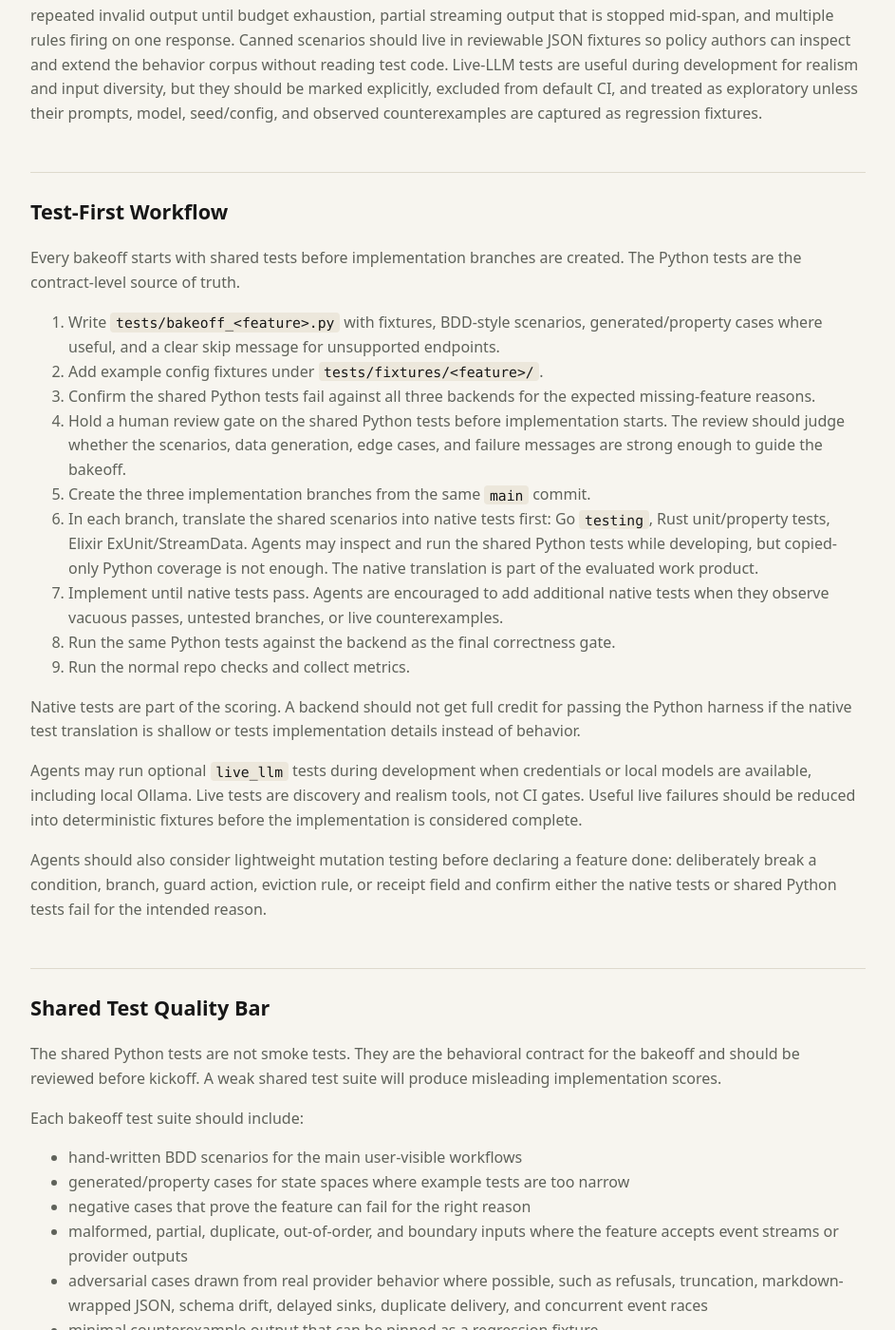
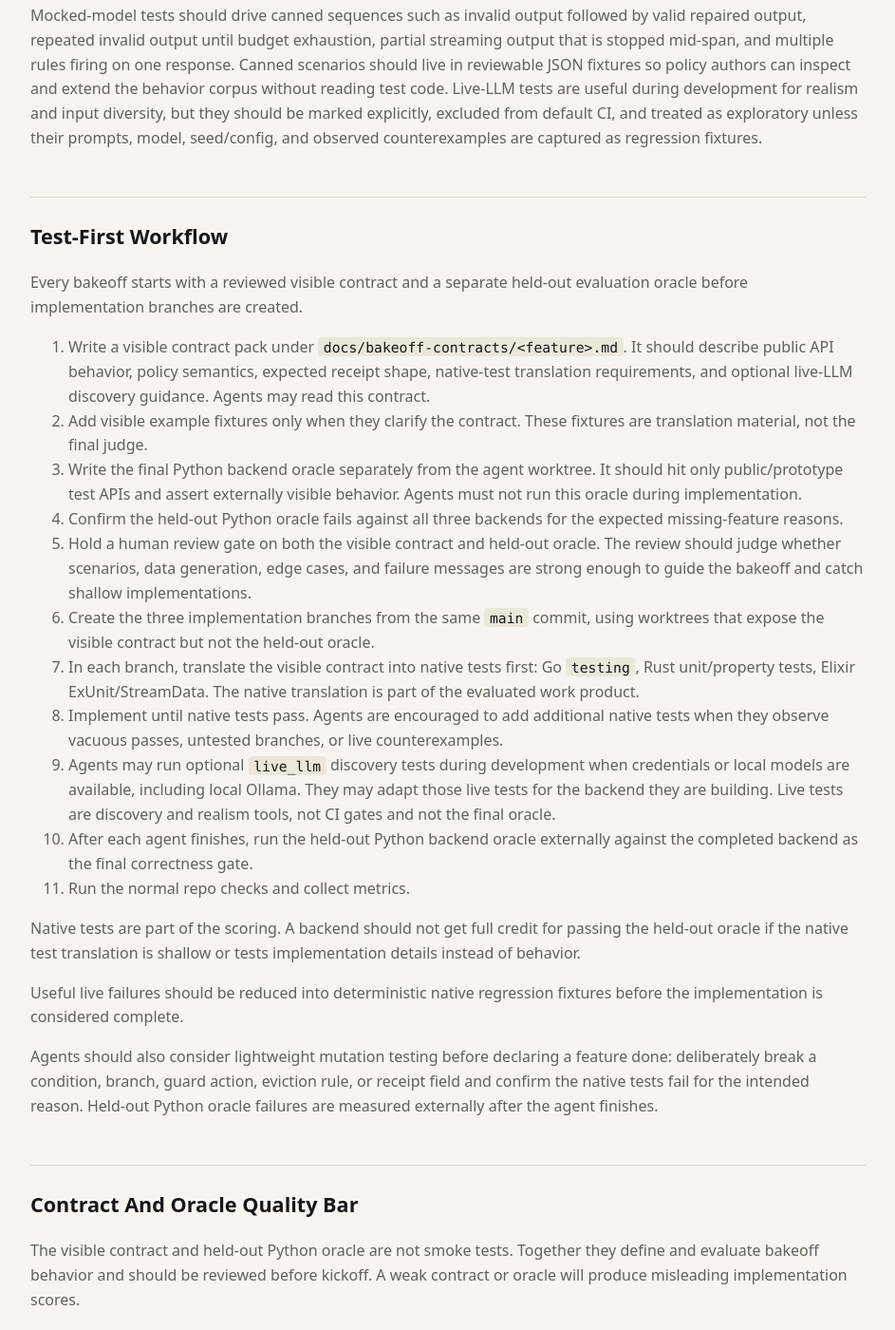
Before and after one commit to bglusman/ingary, a Jekyll site: the page built from docs/prototype-bakeoff-plan.md, in a window 1280 px wide and 1400 px high, scrolled down 3166 px. Shown: the whole window at 95% size, without its empty margins (168-1111 px from the left). Built offline with Jekyll 4.4.1, drawn with Linux system fonts in a browser that asks for light colours; some of the changed text lies outside the part shown.

Commit message:
Clarify bakeoff contract and held-out oracle flow

```diff
--- a/docs/prototype-bakeoff-plan.md
+++ b/docs/prototype-bakeoff-plan.md
@@ -57,7 +57,7 @@ Required behavior:
   validation errors, guard events, repair attempts, retry count, and final
   status
 
-The shared tests should include valid output, syntax-invalid output,
+The visible contract and held-out oracle should cover valid output, syntax-invalid output,
 schema-invalid output, semantically-invalid output, schema alternative
 selection, tolerated optional/missing fields, recovery after one or more guard
 events, and exhausted-loop failure.
@@ -85,7 +85,7 @@ Required behavior:
 - expose receipt events explaining count, scope, threshold, action, and cache
   working set size
 
-The shared tests should include scope isolation, regex match counts, equivalent
+The visible contract and held-out oracle should cover scope isolation, regex match counts, equivalent
 events arriving concurrently within one session, deterministic eviction,
 threshold non-trigger, threshold trigger, irrelevant in-scope events that do not
 match the rule, out-of-scope events that would match but must not count, and
@@ -109,7 +109,7 @@ Required behavior:
   closed according to config
 - keep alert delivery side effects idempotent by alert id
 
-The shared tests should include fast sink, slow sink, failing-then-recovering
+The visible contract and held-out oracle should cover fast sink, slow sink, failing-then-recovering
 sink, full queue behavior, duplicate alert idempotency, and request-latency
 budget under sink pressure.
 
@@ -148,49 +148,58 @@ counterexamples are captured as regression fixtures.
 
 ## Test-First Workflow
 
-Every bakeoff starts with shared tests before implementation branches are
-created. The Python tests are the contract-level source of truth.
+Every bakeoff starts with a reviewed visible contract and a separate held-out
+evaluation oracle before implementation branches are created.
 
-1. Write `tests/bakeoff_<feature>.py` with fixtures, BDD-style scenarios,
-   generated/property cases where useful, and a clear skip message for
-   unsupported endpoints.
-2. Add example config fixtures under `tests/fixtures/<feature>/`.
-3. Confirm the shared Python tests fail against all three backends for the
+1. Write a visible contract pack under `docs/bakeoff-contracts/<feature>.md`.
+   It should describe public API behavior, policy semantics, expected receipt
+   shape, native-test translation requirements, and optional live-LLM discovery
+   guidance. Agents may read this contract.
+2. Add visible example fixtures only when they clarify the contract. These
+   fixtures are translation material, not the final judge.
+3. Write the final Python backend oracle separately from the agent worktree.
+   It should hit only public/prototype test APIs and assert externally visible
+   behavior. Agents must not run this oracle during implementation.
+4. Confirm the held-out Python oracle fails against all three backends for the
    expected missing-feature reasons.
-4. Hold a human review gate on the shared Python tests before implementation
-   starts. The review should judge whether the scenarios, data generation,
-   edge cases, and failure messages are strong enough to guide the bakeoff.
-5. Create the three implementation branches from the same `main` commit.
-6. In each branch, translate the shared scenarios into native tests first:
-   Go `testing`, Rust unit/property tests, Elixir ExUnit/StreamData.
-   Agents may inspect and run the shared Python tests while developing, but
-   copied-only Python coverage is not enough. The native translation is part of
-   the evaluated work product.
-7. Implement until native tests pass. Agents are encouraged to add additional
+5. Hold a human review gate on both the visible contract and held-out oracle.
+   The review should judge whether scenarios, data generation, edge cases, and
+   failure messages are strong enough to guide the bakeoff and catch shallow
+   implementations.
+6. Create the three implementation branches from the same `main` commit, using
+   worktrees that expose the visible contract but not the held-out oracle.
+7. In each branch, translate the visible contract into native tests first:
+   Go `testing`, Rust unit/property tests, Elixir ExUnit/StreamData. The native
+   translation is part of the evaluated work product.
+8. Implement until native tests pass. Agents are encouraged to add additional
    native tests when they observe vacuous passes, untested branches, or live
    counterexamples.
-8. Run the same Python tests against the backend as the final correctness gate.
-9. Run the normal repo checks and collect metrics.
+9. Agents may run optional `live_llm` discovery tests during development when
+   credentials or local models are available, including local Ollama. They may
+   adapt those live tests for the backend they are building. Live tests are
+   discovery and realism tools, not CI gates and not the final oracle.
+10. After each agent finishes, run the held-out Python backend oracle externally
+   against the completed backend as the final correctness gate.
+11. Run the normal repo checks and collect metrics.
 
 Native tests are part of the scoring. A backend should not get full credit for
-passing the Python harness if the native test translation is shallow or tests
+passing the held-out oracle if the native test translation is shallow or tests
 implementation details instead of behavior.
 
-Agents may run optional `live_llm` tests during development when credentials or
-local models are available, including local Ollama. Live tests are discovery and
-realism tools, not CI gates. Useful live failures should be reduced into
-deterministic fixtures before the implementation is considered complete.
+Useful live failures should be reduced into deterministic native regression
+fixtures before the implementation is considered complete.
 
 Agents should also consider lightweight mutation testing before declaring a
 feature done: deliberately break a condition, branch, guard action, eviction
-rule, or receipt field and confirm either the native tests or shared Python
-tests fail for the intended reason.
+rule, or receipt field and confirm the native tests fail for the intended
+reason. Held-out Python oracle failures are measured externally after the agent
+finishes.
 
-## Shared Test Quality Bar
+## Contract And Oracle Quality Bar
 
-The shared Python tests are not smoke tests. They are the behavioral contract
-for the bakeoff and should be reviewed before kickoff. A weak shared test suite
-will produce misleading implementation scores.
+The visible contract and held-out Python oracle are not smoke tests. Together
+they define and evaluate bakeoff behavior and should be reviewed before kickoff.
+A weak contract or oracle will produce misleading implementation scores.
 
 Each bakeoff test suite should include:
 
@@ -213,14 +222,15 @@ Each bakeoff test suite should include:
 - a clear split between deterministic mocked-model tests and optional live-LLM
   realism tests that do not run in default CI
 
-Before writing each shared suite, inspect relevant real-world open source test
-suites and provider examples for style and edge cases. Useful sources include
+Before writing each visible contract and held-out oracle, inspect relevant
+real-world open source test suites and provider examples for style and edge
+cases. Useful sources include
 JSON Schema test suites for structured-output behavior, webhook/retry queue
 tests for alert sinks, and cache/concurrency tests from production-grade
 libraries. Borrow test ideas and data shapes, not project-specific code, unless
 the license and attribution path are explicitly acceptable.
 
-The kickoff checklist for each shared suite:
+The kickoff checklist for each bakeoff contract and oracle:
 
 | Gate | Requirement |
 |---|---|
@@ -234,17 +244,19 @@ The kickoff checklist for each shared suite:
 ## Controls
 
 - All implementation branches start from the same `main` SHA.
-- The feature spec and shared Python tests are frozen before implementation
-  starts.
+- The visible feature contract and held-out Python oracle are frozen before
+  implementation starts.
 - Each implementation receives the same prompt, acceptance criteria, and
   validation commands.
+- Implementation worktrees expose the visible contract but not the held-out
+  Python oracle.
 - Do not cross-port code or design details until all three attempts for that
   feature are complete.
 - Dependency additions are allowed, but each addition is scored for maintenance
   and runtime cost.
 - All commits get the standard adversarial code review before publication.
-- The shared Python tests, native tests, and PR description must identify known
-  limitations explicitly.
+- The visible contract, native tests, held-out oracle result, and PR description
+  must identify known limitations explicitly.
 
 ## Metrics To Capture
 
@@ -261,7 +273,7 @@ Suggested fields:
   "base_sha": "example",
   "start_time": "2026-05-14T00:00:00Z",
   "first_native_tests_passing_time": "2026-05-14T00:00:00Z",
-  "first_shared_python_passing_time": "2026-05-14T00:00:00Z",
+  "held_out_oracle_passing_time": "2026-05-14T00:00:00Z",
   "review_ready_time": "2026-05-14T00:00:00Z",
   "input_tokens": null,
   "output_tokens": null,
@@ -278,7 +290,7 @@ Suggested fields:
   "dependencies_added": [],
   "checks": {
     "native": "pass",
-    "shared_python": "pass",
+    "held_out_python_oracle": "pass",
     "mise_check": "pass",
     "gitleaks": "pass"
   },
@@ -320,8 +332,11 @@ reports both `total_input + 5 * output` and `uncached_input + 5 * output` until
 provider-specific cached-input pricing is known.
 
 The first probe is expected to be boring: it should run a few static commands,
-produce no repository state change, and match expected action counts. If it does
-not match, fix the harness before launching real bakeoff agents.
+produce no repository state change, and match expected action counts. Real
+bakeoff runs should usually produce at least one new commit, so the harness
+tracks final `HEAD`, commits added, and diff stats from base to final in
+addition to dirty worktree status. If those expectations do not match, fix the
+harness before launching real bakeoff agents.
 
 Use `--artifact-dir` for calibration and real bakeoff runs so full command
 outputs and the exact input blob are available for later tokenization and audit.
@@ -390,7 +405,7 @@ Score each implementation out of 100 after the post-commit adversarial review.
 
 | Dimension | Points | What good looks like |
 |---|---:|---|
-| Shared correctness | 20 | Passes all shared Python scenarios and properties without backend-specific exceptions. |
+| Held-out correctness | 20 | Passes all held-out Python backend scenarios and properties without backend-specific exceptions. |
 | Native test translation | 15 | Native tests express the same behavior and can fail for real regressions. |
 | Feature completeness | 15 | Implements the full frozen spec, including edge cases and receipt fields. |
 | Code hygiene and maintainability | 15 | Clear structure, small interfaces, low special-casing, idiomatic backend style. |
@@ -414,7 +429,7 @@ After each bakeoff:
   feature winner.
 - If scores are within 5 points, treat the bakeoff as inconclusive and record
   the differentiators instead of forcing a winner.
-- If a backend fails shared Python tests or has unresolved security blockers,
+- If a backend fails the held-out Python oracle or has unresolved security blockers,
   it cannot win that bakeoff.
 
 After all three bakeoffs:
@@ -435,10 +450,10 @@ After all three bakeoffs:
 Do not launch all nine implementation jobs until the measurement process has
 proved itself on real work.
 
-1. Freeze the shared Python tests and base `main` SHA.
+1. Freeze the visible contract, held-out Python oracle, and base `main` SHA.
 2. Launch the first wave as three concurrent jobs for one bakeoff feature, one
    per backend.
-3. Review the outputs, metrics, native test translations, shared Python
+3. Review the outputs, metrics, native test translations, held-out oracle
    failures/passes, and post-commit adversarial reviews.
 4. If the data is comparable and the instructions produced useful work, launch
    the remaining six jobs.
```
Also changed, not shown: docs/bakeoff-contracts/structured-output.md (added, +154 -0 lines), scripts/bakeoff_harness.py (+67 -15 lines), tests/fixtures/bakeoff_instrumentation/codex_real_model_no_tool.json (+3 -1 lines), tests/fixtures/bakeoff_instrumentation/toy_static_actions.json (+4 -2 lines), tests/README.md.
